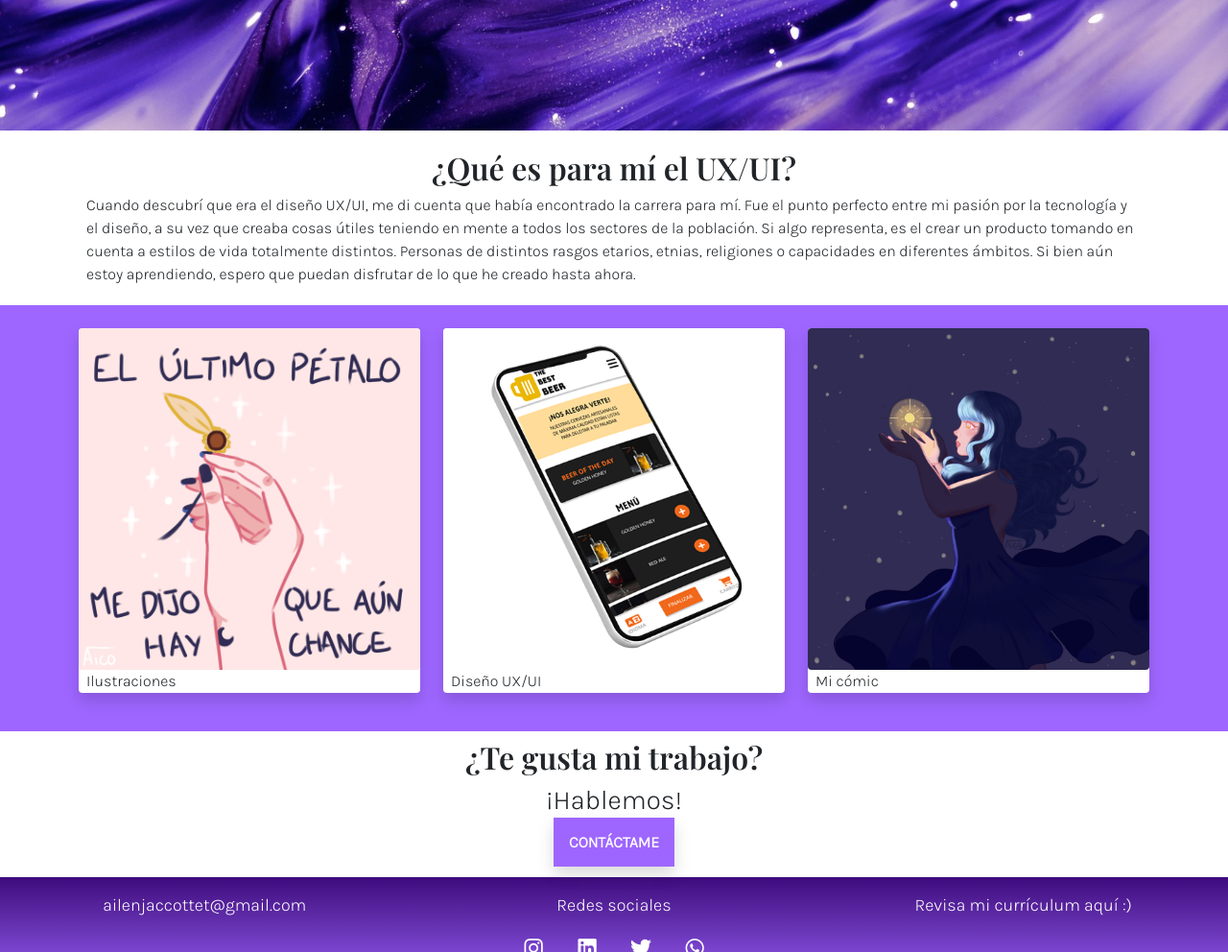
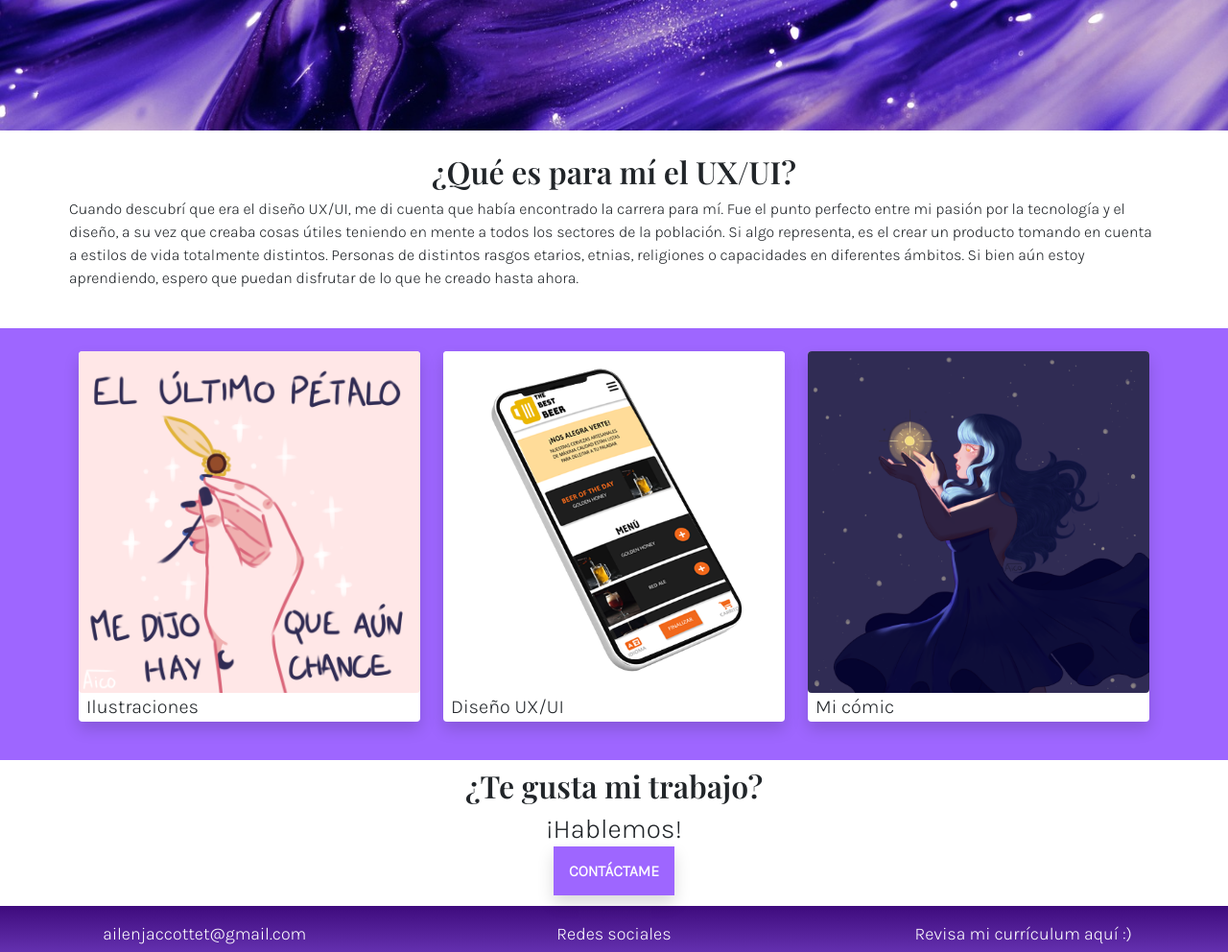
Before and after one commit to imaico/ProyectoCoder-Portfolio, a website: page index.html in a window 1280 px wide. Shown: the part 680-1672 px from the top of the page at 96% size. Drawn offline with nearby package versions, Linux system fonts and the light colour scheme.

```diff
--- a/index.html
+++ b/index.html
@@ -57,9 +57,9 @@
           <h2 class="fs-2">Ilustradora y UX/UI designer</h2>
         </section>
       </div>
-      <div class="bg-white sobremiIndex">
+      <div class="bg-white p-4">
         <h2 class="text-center">¿Qué es para mí el UX/UI?</h2>
-        <p class="parrafoIndex">Cuando descubrí que era el diseño UX/UI, me di cuenta que había
+        <p class="mx-5">Cuando descubrí que era el diseño UX/UI, me di cuenta que había
                   encontrado la carrera para mí. Fue el punto perfecto entre mi pasión
                   por la tecnología y el diseño, a su vez que creaba cosas útiles teniendo
                   en mente a todos los sectores de la población. Si algo representa, es
@@ -69,7 +69,7 @@
                   hasta ahora.
         </p>
       </div>
-      <section class="container">
+      <section class="container fs-5">
         <div class="row">
           <div class="my-4 col-sm-12 col-md-4">
             <div  class="bg-white shadow rounded">
--- a/sass/_main.scss
+++ b/sass/_main.scss
@@ -49,6 +49,7 @@
         transform: scale(1.3);
         filter: initial;
     }
+
     /*contacto*/
     input[type="email"]:valid {
         border: 2px solid map-get($colores , violeta);
@@ -64,14 +65,9 @@
     .form-control:focus {
         border-color: map-get($colores, violeta );
         box-shadow: 0 0 0 0.25rem map-get($colores , lilaClaro);}
+    .fs-5 {
+        font-size: 1.25rem;
     }
-
-.parrafoIndex {
-    margin: 0px 70px 0px 70px;
-}
-
-.sobremiIndex {
-    padding: 20px;
 }
 /*UX/UI*/
 
```
Also changed, not shown: css/estilos.css, 1 other file. Lines whose indentation alone changed are shown as unchanged.
